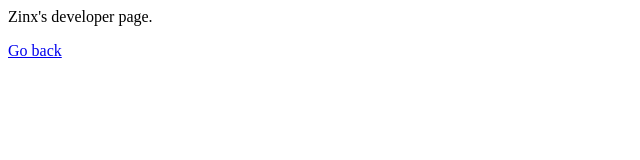
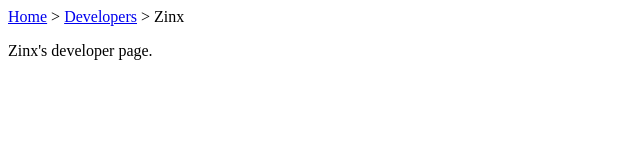
Before and after one commit to uflames/uflames.github.io, a plain HTML site: page dev/zinx/profile.html in a window 1280 px wide. Shown: the whole page, without its empty margins (0-640 px from the left). Drawn offline with Linux system fonts and the light colour scheme.

Commit message:
Added Page Order Viewer

```diff
--- a/dev/zinx/profile.html
+++ b/dev/zinx/profile.html
@@ -8,9 +8,9 @@
 
     <body>
 
+        <p><a href="../../index.html">Home</a> &gt; <a href="../devindex.html">Developers</a> &gt; Zinx</p>
+
         <p>Zinx's developer page.</p>
-
-        <p><a href="../devindex.html">Go back</a></p>
 
     </body>
 
```
Also changed, not shown: dev/devindex.html (+2 -0 lines).
